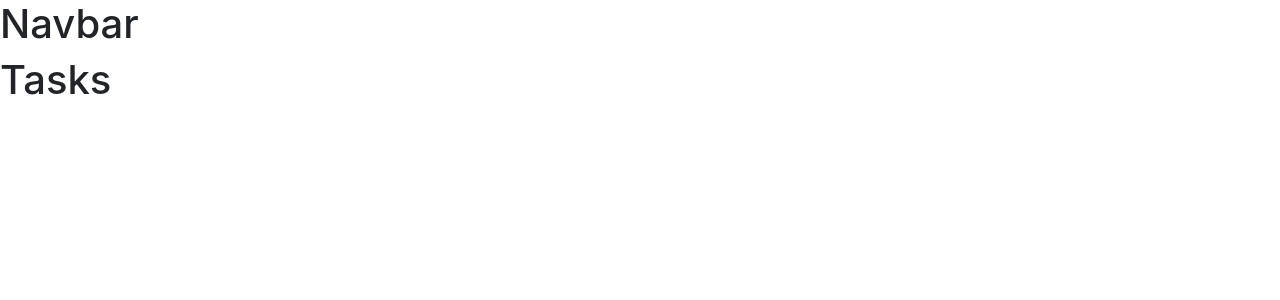
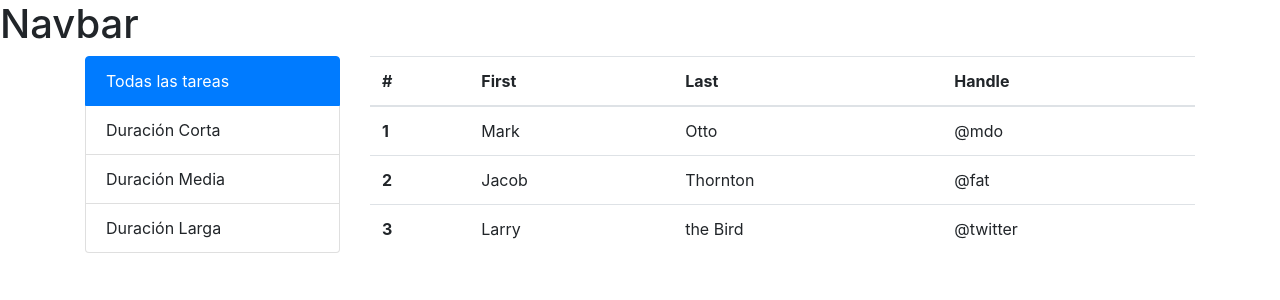
Before and after one commit to gyokebed/arkon-data, a React (Create React App) app: page /tasks in a window 1280 px wide. Shown: the top 300 px of the page. Built offline with nearby package versions, Linux system fonts and the light colour scheme; the HTML template or start-up script is replaced by a standard one.

Commit message:
Added list group and table scaffold to task component

```diff
--- a/src/App.js
+++ b/src/App.js
@@ -8,12 +8,14 @@ function App() {
   return (
     <React.Fragment>
       <NavBar />
+      <main className="container">
         <Switch>
           <Route path="/tasks" component={Tasks} />
           <Route path="/not-found" component={NotFound} />
           <Redirect from="/" exact to="/tasks" />
           <Redirect to="/not-found" />
         </Switch>
+      </main>
     </React.Fragment>
   );
 }
--- a/src/components/tasks.jsx
+++ b/src/components/tasks.jsx
@@ -1,7 +1,63 @@
-import React from "react";
+import React, { useState, useEffect } from "react";
 
 const Tasks = () => {
-  return <h1>Tasks</h1>;
+  const [tasks, setTasks] = useState([]);
+
+  useEffect(() => {
+    console.log("useEffect has been called!");
+
+    setTasks([
+      { name: "Limpiar la casa", tiempo: "1 hora" },
+      { name: "Hacer ejercicio", tiempo: "1 hora y media" },
+    ]);
+  }, []);
+  console.log(tasks);
+  return (
+    <React.Fragment>
+      <div className="row">
+        <div className="col-3">
+          <ul class="list-group">
+            <li class="list-group-item active">Todas las tareas</li>
+            <li class="list-group-item">Duración Corta</li>
+            <li class="list-group-item">Duración Media</li>
+            <li class="list-group-item">Duración Larga</li>
+          </ul>
+        </div>
+        <div className="col">
+          <table class="table">
+            <thead>
+              <tr>
+                <th scope="col">#</th>
+                <th scope="col">First</th>
+                <th scope="col">Last</th>
+                <th scope="col">Handle</th>
+              </tr>
+            </thead>
+            <tbody>
+              <tr>
+                <th scope="row">1</th>
+                <td>Mark</td>
+                <td>Otto</td>
+                <td>@mdo</td>
+              </tr>
+              <tr>
+                <th scope="row">2</th>
+                <td>Jacob</td>
+                <td>Thornton</td>
+                <td>@fat</td>
+              </tr>
+              <tr>
+                <th scope="row">3</th>
+                <td>Larry</td>
+                <td>the Bird</td>
+                <td>@twitter</td>
+              </tr>
+            </tbody>
+          </table>
+        </div>
+      </div>
+    </React.Fragment>
+  );
 };
 
 export default Tasks;
```
Lines whose indentation alone changed are shown as unchanged.
